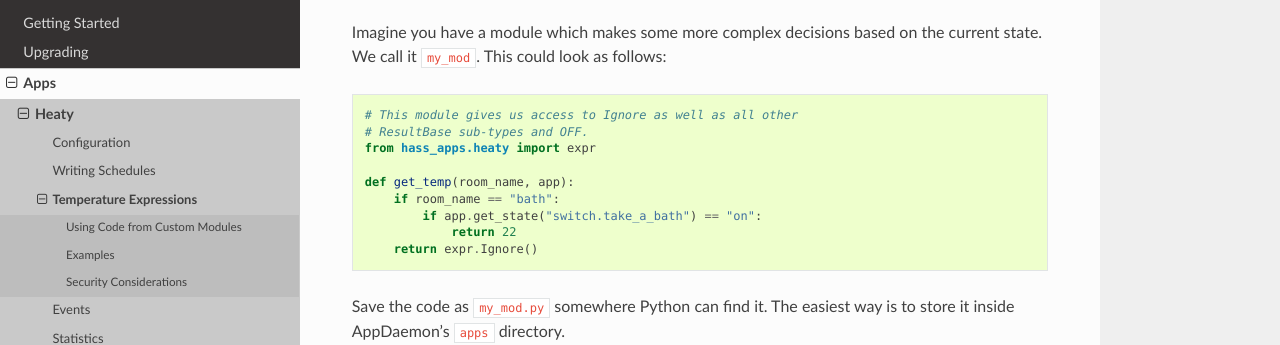
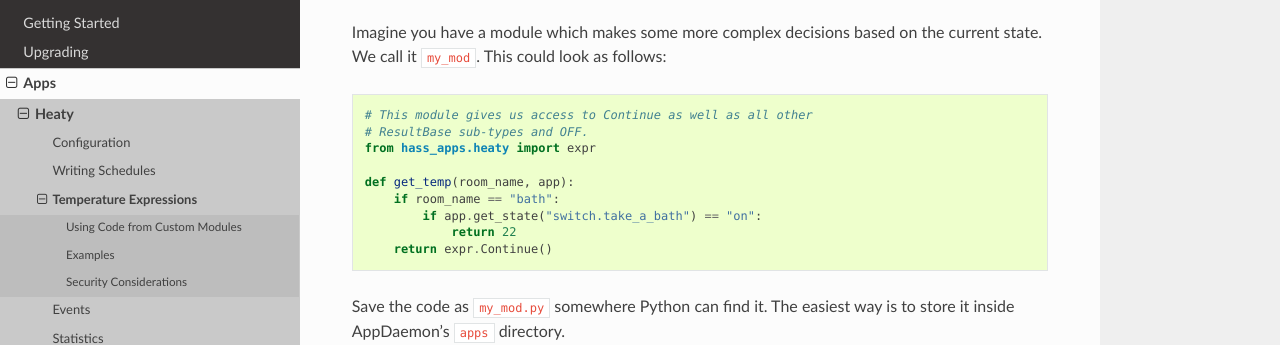
Before and after one commit to bob1de/hass-apps, a Sphinx documentation site: the page built from docs/apps/heaty/temperature-expressions.rst, in a window 1280 px wide and 1400 px high, scrolled down 1905 px. Shown: the part 152-497 px from the top of the window. Built offline with Sphinx 7.4.7 and the Read the Docs theme 2.0.0, drawn with Linux system fonts in a browser that asks for light colours; some of the changed text lies outside the part shown.

Commit message:
[heaty] Renamed Ignore result type of temperature expressions to Continue

```diff
--- a/docs/apps/heaty/temperature-expressions.rst
+++ b/docs/apps/heaty/temperature-expressions.rst
@@ -26,7 +26,7 @@
   final ``Result``.
 * ``Break()``, which causes schedule lookup to be aborted immediately.
   The temperature will not be changed in this case.
-* ``Ignore()``, which causes the rule to be treated as if it doesn't
+* ``Continue()``, which causes the rule to be treated as if it doesn't
   exist at all. If one exists, the next rule is evaluated in this case.
 * ``IncludeSchedule(schedule)``, which evaluates the given schedule
   object. See below for an example on how to use this.
@@ -41,7 +41,7 @@
 for instance, retrieve values of input sliders via the normal AppDaemon
 API.
 
-Beside the return types like ``Add``, ``Break``, ``Ignore`` etc.
+Beside the return types like ``Add``, ``Break``, ``Continue`` etc.
 the following globals are available for use in temperature expressions:
 
 * ``app``: the ``appdaemon.plugins.hass.hassapi.Hass`` object of Heaty
@@ -105,7 +105,7 @@
 
 ::
 
-    # This module gives us access to Ignore as well as all other
+    # This module gives us access to Continue as well as all other
     # ResultBase sub-types and OFF.
     from hass_apps.heaty import expr
 
@@ -113,7 +113,7 @@
         if room_name == "bath":
             if app.get_state("switch.take_a_bath") == "on":
                 return 22
-        return expr.Ignore()
+        return expr.Continue()
 
 Save the code as ``my_mod.py`` somewhere Python can find it.
 The easiest way is to store it inside AppDaemon's ``apps`` directory.
@@ -171,7 +171,7 @@
 ::
 
     schedule:
-    - temp: 22 if is_on("switch.take_a_bath") else Ignore()
+    - temp: 22 if is_on("switch.take_a_bath") else Continue()
     - temp: 19
 
 Basically, we inlined the Python code we previously placed in
@@ -186,15 +186,15 @@
 changes its state, just as shown in the previous example.
 
 
-Example: Use of ``Add()`` and ``Ignore()``
-~~~~~~~~~~~~~~~~~~~~~~~~~~~~~~~~~~~~~~~~~~
+Example: Use of ``Add()`` and ``Continue()``
+~~~~~~~~~~~~~~~~~~~~~~~~~~~~~~~~~~~~~~~~~~~~
 
 This is a rule I once used in my own Heaty configuration at home:
 
 ::
 
     schedule_prepend:
-    - temp: Add(-3) if is_on("input_boolean.absent") else Ignore()
+    - temp: Add(-3) if is_on("input_boolean.absent") else Continue()
 
 What does this? Well, the first thing we see is that the rule is placed
 inside the ``schedule_prepend`` section. That means, it is valid for
@@ -208,7 +208,7 @@
 
 Now let's get back to the schedule rule. When it evaluates, it checks the
 state of ``input_boolean.absent``. If the switch is turned on, it
-evaluates to ``Add(-3)``, otherwise to ``Ignore()``.
+evaluates to ``Add(-3)``, otherwise to ``Continue()``.
 
 ``Add(-3)`` is no final temperature yet. Think of it as a temporary
 value that is remembered and used later.
@@ -290,7 +290,7 @@
 ::
 
     schedule_prepend:
-    - temp: Break() if is_off("input_boolean.heating_schedule") else Ignore()
+    - temp: Break() if is_off("input_boolean.heating_schedule") else Continue()
 
 
 
--- a/docs/apps/heaty/tips-and-tricks.rst
+++ b/docs/apps/heaty/tips-and-tricks.rst
@@ -59,7 +59,7 @@
 
 ::
 
-    20 if time.hour >= float(state("input_number.start_hour")) and time.hour <= float(state("input_number.end_hour")) else Ignore()
+    20 if time.hour >= float(state("input_number.start_hour")) and time.hour <= float(state("input_number.end_hour")) else Continue()
 
 What this does is quite simple. It sets the temperature to 20 degrees
 if the current hour is between the values configured by the two entities
@@ -78,4 +78,4 @@
 
 ::
 
-    - temp: state("input_number.day_temperature") if time.hour >= float(state("input_number.start_hour")) and time.hour <= float(state("input_number.end_hour")) else Ignore()
+    - temp: state("input_number.day_temperature") if time.hour >= float(state("input_number.start_hour")) and time.hour <= float(state("input_number.end_hour")) else Continue()
```
Also changed, not shown: docs/apps/heaty/CHANGELOG.md (+5 -0 lines), 2 other files.
